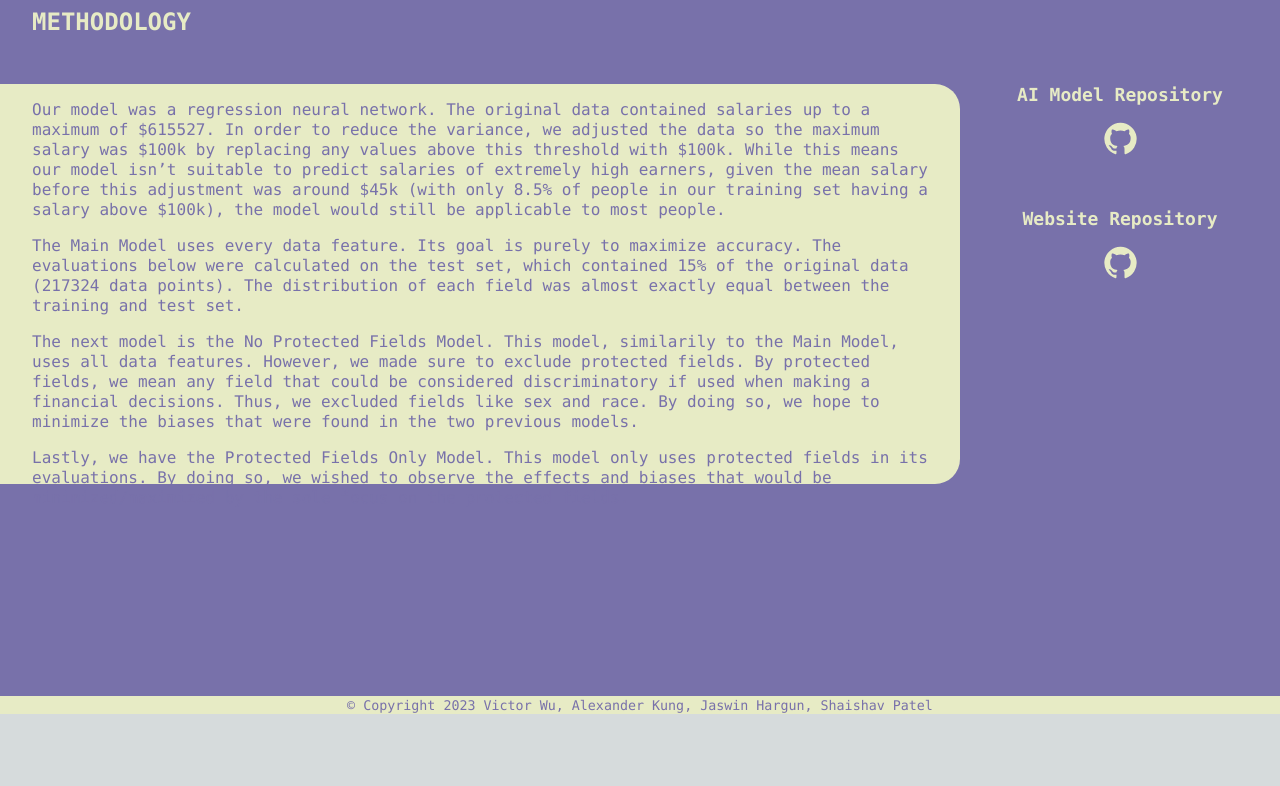
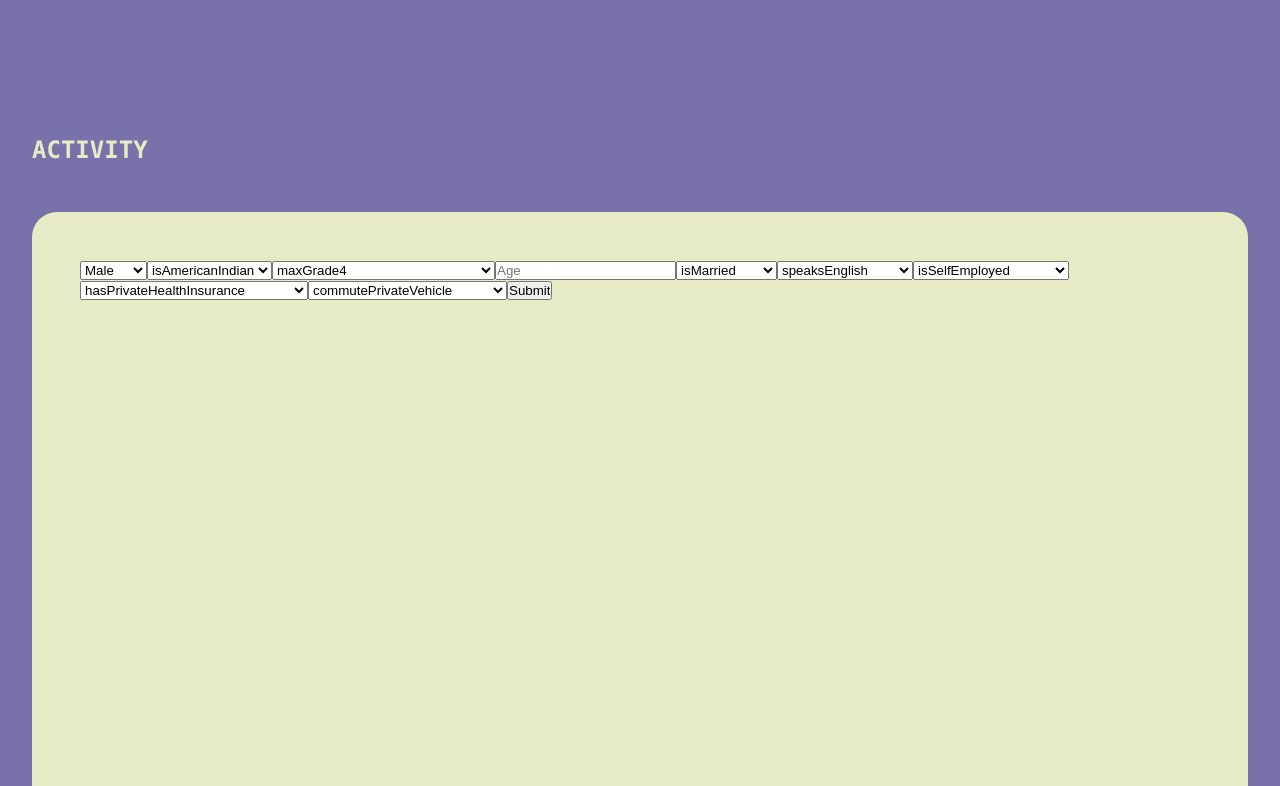
Before and after one commit to vicswu/CS492-Project, a Next.js app: page / in a window 1280 px wide. Shown: the part 4700-5486 px from the top of the page. Before the commit the page ends 5414 px from the top, so only its background shows below. Built offline with nearby package versions, Linux system fonts and the light colour scheme.

Commit message:
work on form

```diff
--- a/components/Activity/index.js
+++ b/components/Activity/index.js
@@ -6,6 +6,7 @@ import styles from "./index.module.css";
 // Helper Functions
 
 // Components
+import { useForm } from "react-hook-form";
 import Radio from "@mui/material/Radio";
 import RadioGroup from "@mui/material/RadioGroup";
 import FormControlLabel from "@mui/material/FormControlLabel";
@@ -14,7 +15,7 @@ import Select, { SelectChangeEvent } from "@mui/material/Select";
 import MenuItem from "@mui/material/MenuItem";
 import Switch from "@mui/material/Switch";
 import FormGroup from "@mui/material/FormGroup";
-import TextField from '@mui/material/TextField';
+import TextField from "@mui/material/TextField";
 import Divider from "@mui/material/Divider";
 import CountUp from "react-countup";
 
@@ -25,10 +26,18 @@ export default function Activity({}) {
     setRace(event.target.value);
   };
 
+  const {
+    register,
+    handleSubmit,
+    formState: { errors },
+  } = useForm();
+  const onSubmit = (data) => console.log(data);
+  console.log(errors);
+
   return (
     <section id="activity" className={styles.activity}>
       <h1 className={styles["activity-title"]}>Activity</h1>
-      <div className={styles["activity-content"]}>
+      {/* <div className={styles["activity-content"]}>
         <div className={styles["activity-left"]}>
           <div className={styles["biases-radio-group"]}>
             <div className={styles["biases-radio-group-title"]}>Sex</div>
@@ -211,6 +220,98 @@ export default function Activity({}) {
             />
           </div>
         </div>
+      </div> */}
+      <div className={styles["activity-content"]}>
+        <form onSubmit={handleSubmit(onSubmit)}>
+          <select {...register("Sex", { required: true })}>
+            <option value="Male">Male</option>
+            <option value="Female">Female</option>
+          </select>
+          <select {...register("Race", { required: true })}>
+            <option value="isAmericanIndian">isAmericanIndian</option>
+            <option value="isAsian">isAsian</option>
+            <option value="isBlack">isBlack</option>
+            <option value="isPacificIslander">isPacificIslander</option>
+            <option value="isWhite">isWhite</option>
+            <option value="isOtherRace">isOtherRace</option>
+          </select>
+          <select {...register("Education")}>
+            <option value="maxGrade4">maxGrade4</option>
+            <option value=" maxGrade8"> maxGrade8</option>
+            <option value=" maxSomeHS"> maxSomeHS</option>
+            <option value=" highSchoolDiploma"> highSchoolDiploma</option>
+            <option value=" someCollege"> someCollege</option>
+            <option value="        associatesDegree"> associatesDegree</option>
+            <option value=" bachelorsDegree"> bachelorsDegree</option>
+            <option value=" mastersDegree"> mastersDegree</option>
+            <option value="        bachelorsPlusProfessionalDegree">
+              {" "}
+              bachelorsPlusProfessionalDegree
+            </option>
+            <option value=" doctoralDegree"> doctoralDegree</option>
+            <option value=" has2ndDegree"> has2ndDegree</option>
+          </select>
+          <input
+            type="number"
+            placeholder="Age"
+            {...register("Age", { required: true, max: 100, min: 1 })}
+          />
+          <select {...register("Marital Status", { required: true })}>
+            <option value="isMarried">isMarried</option>
+            <option value=" wasMarried"> wasMarried</option>
+            <option value=" neverMarried"> neverMarried</option>
+          </select>
+          <select {...register("English Skills", { required: true })}>
+            <option value="speaksEnglish">speaksEnglish</option>
+            <option value="speaksOnlyEnglish">speaksOnlyEnglish</option>
+            <option value=" speaksEnglishWell"> speaksEnglishWell</option>
+          </select>
+          <select {...register("Job Type", { required: true })}>
+            <option value="isSelfEmployed">isSelfEmployed</option>
+            <option value="isPrivateSector">isPrivateSector</option>
+            <option value=" isPublicSector"> isPublicSector</option>
+            <option value=" isUnpaidFamilyWorker"> isUnpaidFamilyWorker</option>
+          </select>
+          <select {...register("Insurance", { required: true })}>
+            <option value="hasPrivateHealthInsurance">
+              hasPrivateHealthInsurance
+            </option>
+            <option value="hasEmployerHealthInsurance">
+              hasEmployerHealthInsurance
+            </option>
+            <option value=" hasPurchasedPrivHealthInsurance">
+              {" "}
+              hasPurchasedPrivHealthInsurance
+            </option>
+            <option value="hasMilitaryHealthInsurance">
+              hasMilitaryHealthInsurance
+            </option>
+            <option value=" hasPublicHealthInsurance">
+              {" "}
+              hasPublicHealthInsurance
+            </option>
+            <option value="hasMedicare">hasMedicare</option>
+            <option value="hasMedicaid">hasMedicaid</option>
+            <option value=" hasVeteransHealthInsurance">
+              {" "}
+              hasVeteransHealthInsurance
+            </option>
+            <option value="hasIndianHealthInsurance">
+              hasIndianHealthInsurance
+            </option>
+            <option value=" hasHealthInsurance"> hasHealthInsurance</option>
+          </select>
+          <select {...register("Commute", { required: true })}>
+            <option value="commutePrivateVehicle">commutePrivateVehicle</option>
+            <option value="commutePublicTransportation">
+              commutePublicTransportation
+            </option>
+            <option value=" commuteBikeOrWalk"> commuteBikeOrWalk</option>
+            <option value="workFromHome">workFromHome</option>
+          </select>
+
+          <input type="submit" />
+        </form>
       </div>
     </section>
   );
--- a/package.json
+++ b/package.json
@@ -27,6 +27,7 @@
     "react": "18.2.0",
     "react-countup": "^6.4.2",
     "react-dom": "18.2.0",
+    "react-hook-form": "^7.43.9",
     "react-lorem-ipsum": "^1.4.10",
     "typescript": "4.9.5"
   }
--- a/pages/index.tsx
+++ b/pages/index.tsx
@@ -38,7 +38,7 @@ export default function Home() {
           <Biases />
 
           {/* TODO: Complete "Try It Yourself" section (Link with Backend API) */}
-          {/* <Activity /> */}
+          <Activity />
 
           {/* TODO: Add "Methodology" section */}
           <Methodology />
```
Also changed, not shown: 1 other file (tests, documents, lock files or other folders).
